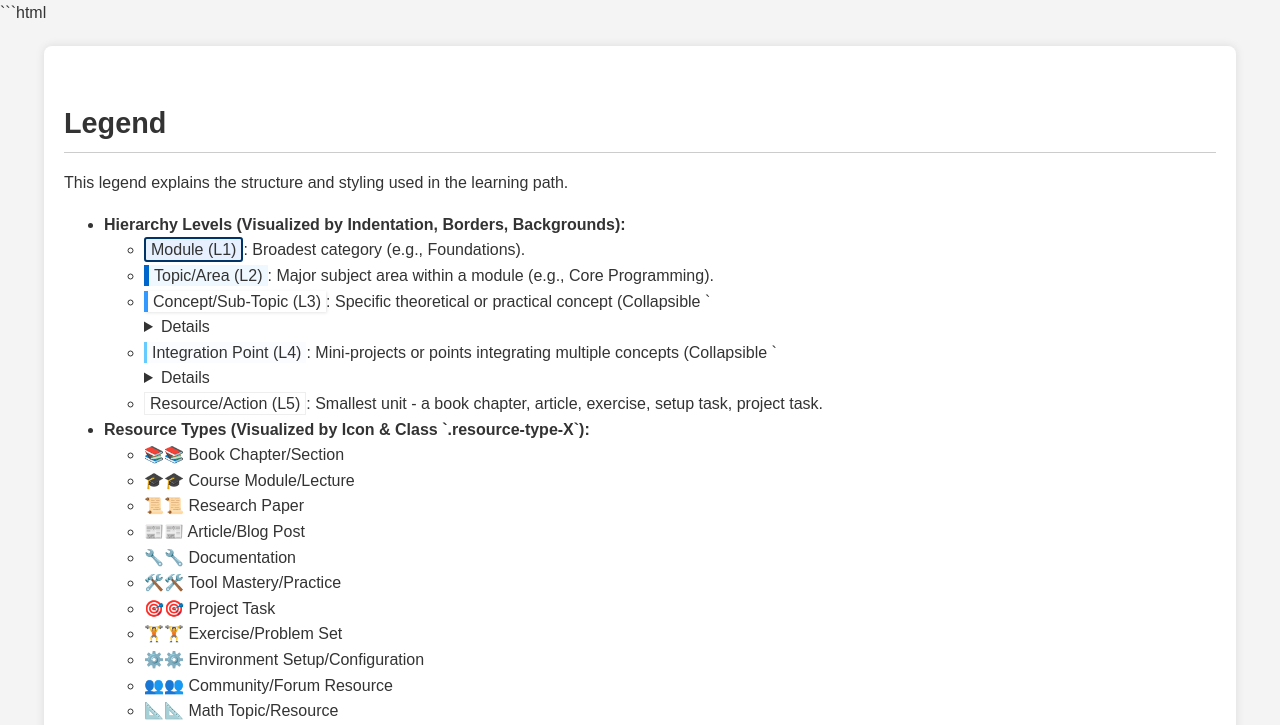
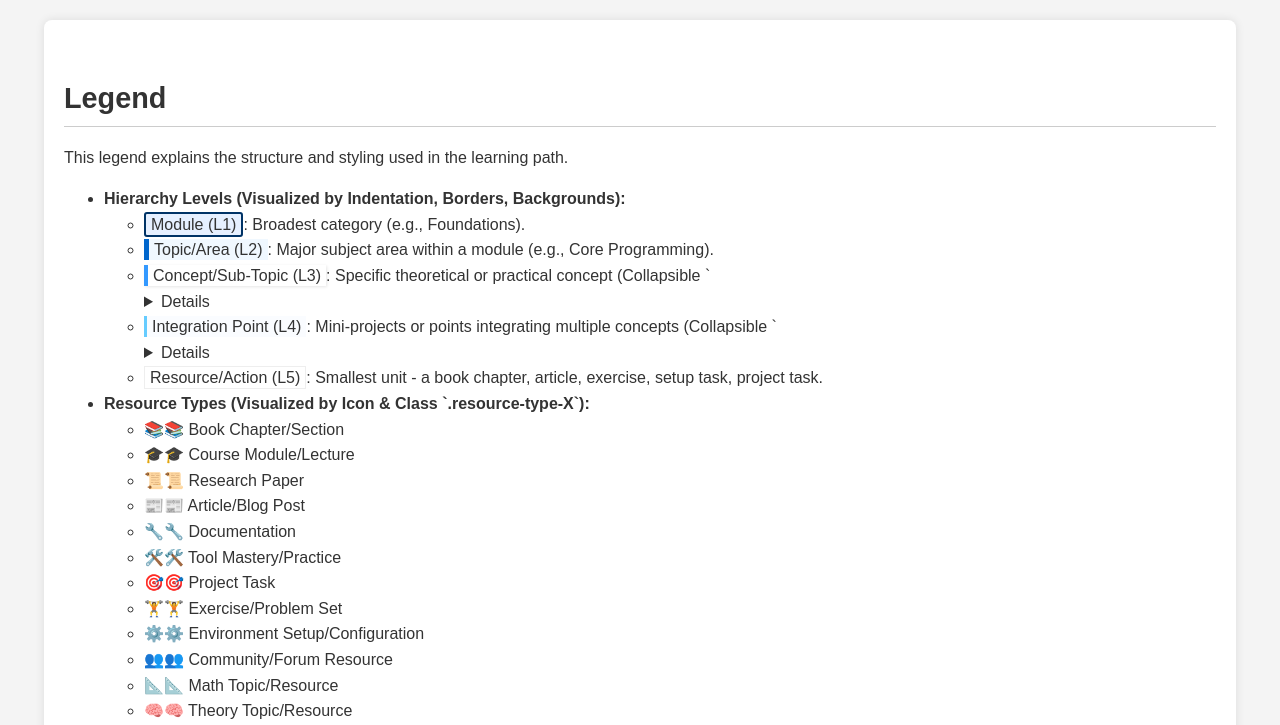
Before and after one commit to iwishididntexistrightnow/iwishididntexistrightnow.github.io, a plain HTML site: page index.html in a window 1280 px wide. Shown: the top 725 px of the page. Drawn offline with Linux system fonts and the light colour scheme.

Commit message:
Update index.html

````diff
--- a/index.html
+++ b/index.html
@@ -1,5 +1,5 @@
 <html><head>
-<meta http-equiv="content-type" content="text/html; charset=UTF-8"></head><body>```html
+<meta http-equiv="content-type" content="text/html; charset=UTF-8"></head><body>
 
 
 
````
